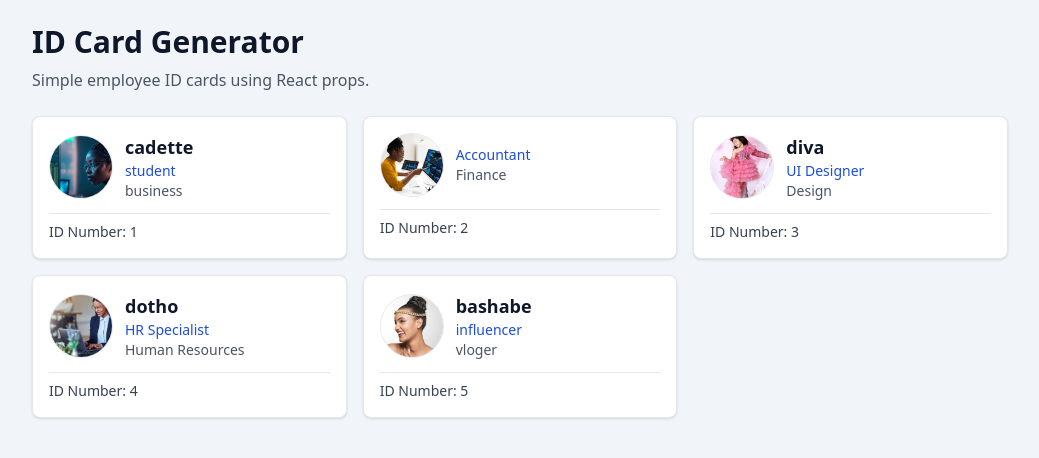
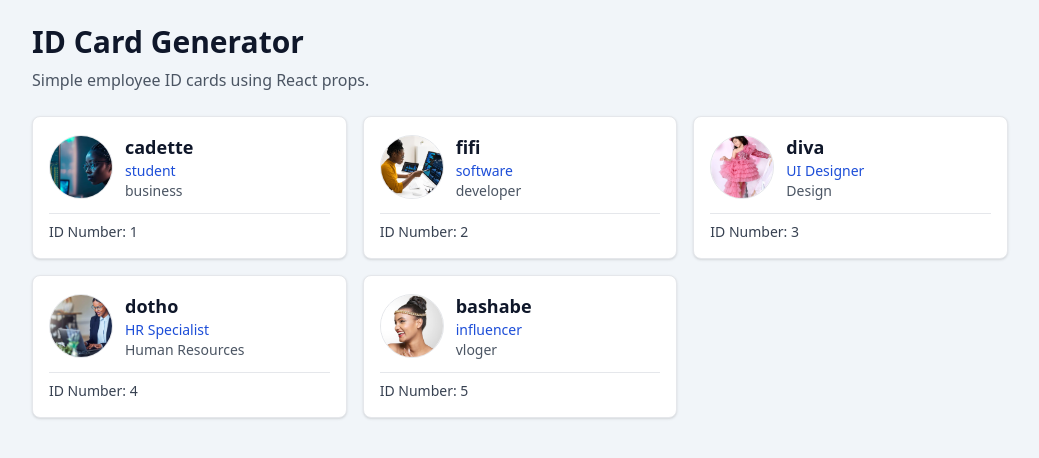
Before and after one commit to uwasedivine362-create/REACT-ASSIGNMENT, a React (Vite) app: page / in a window 1280 px wide. Shown: the top 458 px of the page, without its empty margins (120-1159 px from the left). Built offline with nearby package versions, Linux system fonts and the light colour scheme.

Commit message:
adding second id

```diff
--- a/src/data/people.js
+++ b/src/data/people.js
@@ -14,9 +14,9 @@ export const people = [
   },
   {
     id: 2,
-    name: "",
-    role: "Accountant",
-    department: "Finance",
+    name: "fifi",
+    role: "software ",
+    department: "developer",
     image: compImg,
   },
   {
```
